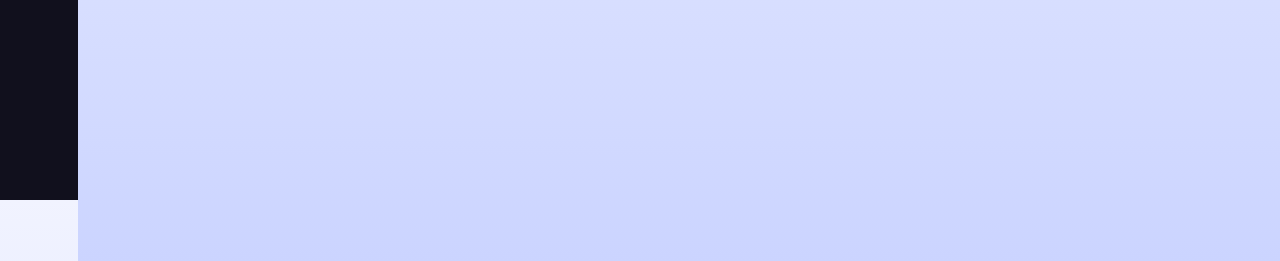
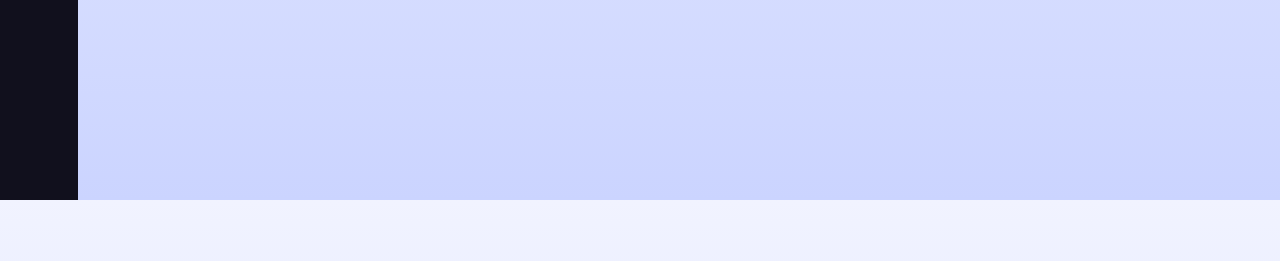
Before and after one commit to laksh0820/Collaborative-Calendar-for-Event-Scheduling, a Flask app: page / in a window 1280 px wide. Shown: the part 600-861 px from the top of the page. Run offline with Flask 3, Linux system fonts and the light colour scheme.

Commit message:
Minor Fix

```diff
--- a/Project/static/css/dashboard.css
+++ b/Project/static/css/dashboard.css
@@ -293,7 +293,6 @@ body {
   left: 78px;
   overflow-y: auto;
   transition: all 0.5s ease;
-  background: linear-gradient(#F1F3FF, #CBD4FF);
 }
 
 .home_content .text {
```
